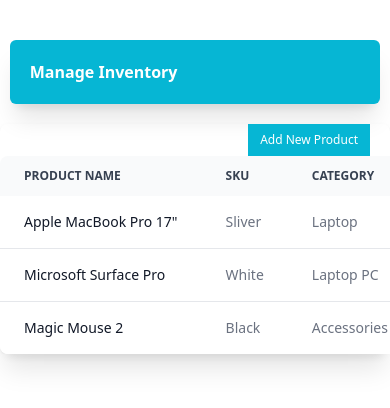
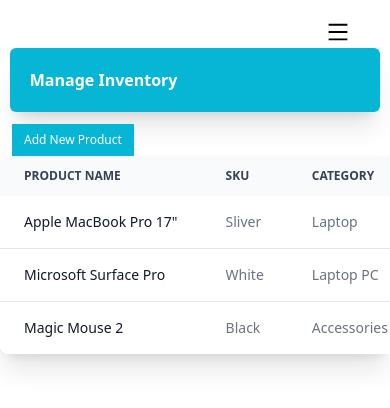
Before and after one commit to daniel-idowu-01/inventory-flow-test, a React (Vite) app in the folder client/: page /manage in a window 390 px wide. Shown: the top 408 px of the page. Built offline with nearby package versions, Linux system fonts and the light colour scheme.

Commit message:
updated top nav margib

```diff
--- a/client/src/components/TableComp.jsx
+++ b/client/src/components/TableComp.jsx
@@ -1,12 +1,12 @@
 import React from 'react'
 import { Table } from 'flowbite-react';
-import { FaTrash, FaPlusSquare } from 'react-icons/fa'
+import { FaTrash } from 'react-icons/fa'
 
 const TableComp = () => {
   return (
     <div className="overflow-x-auto shadow-xl pt-10">
       <button
-        className='relative z-10 bg-cyan-500 p-2 px-3 text-xs text-white float-right mr-5 hover:cursor-pointer hover:bg-cyan-800'
+        className='relative bg-cyan-500 p-2 px-3 text-xs text-white md:float-right ml-3 md:mr-5 hover:cursor-pointer hover:bg-cyan-800'
       >
         Add New Product
       </button>
--- a/client/src/pages/ManageInventory.jsx
+++ b/client/src/pages/ManageInventory.jsx
@@ -1,11 +1,13 @@
 import React from 'react'
 import TableComp from '../components/TableComp'
+import TopNav from '../components/TopNav'
 
 const ManageInventory = () => {
   return (
     <main className='relative top-5 md:absolute md:left-20 lg:left-[25%] lg:top-10 h-full md:w-[75%]'>
+      <TopNav />
       <div
-        className='relative top-5 font-bold shadow-xl bg-cyan-500 w-[95%] mx-auto text-white p-5 rounded-md'
+        className='relative top-7 font-bold shadow-xl bg-cyan-500 w-[95%] mx-auto text-white p-5 rounded-md'
       >
           Manage Inventory
       </div>
```
